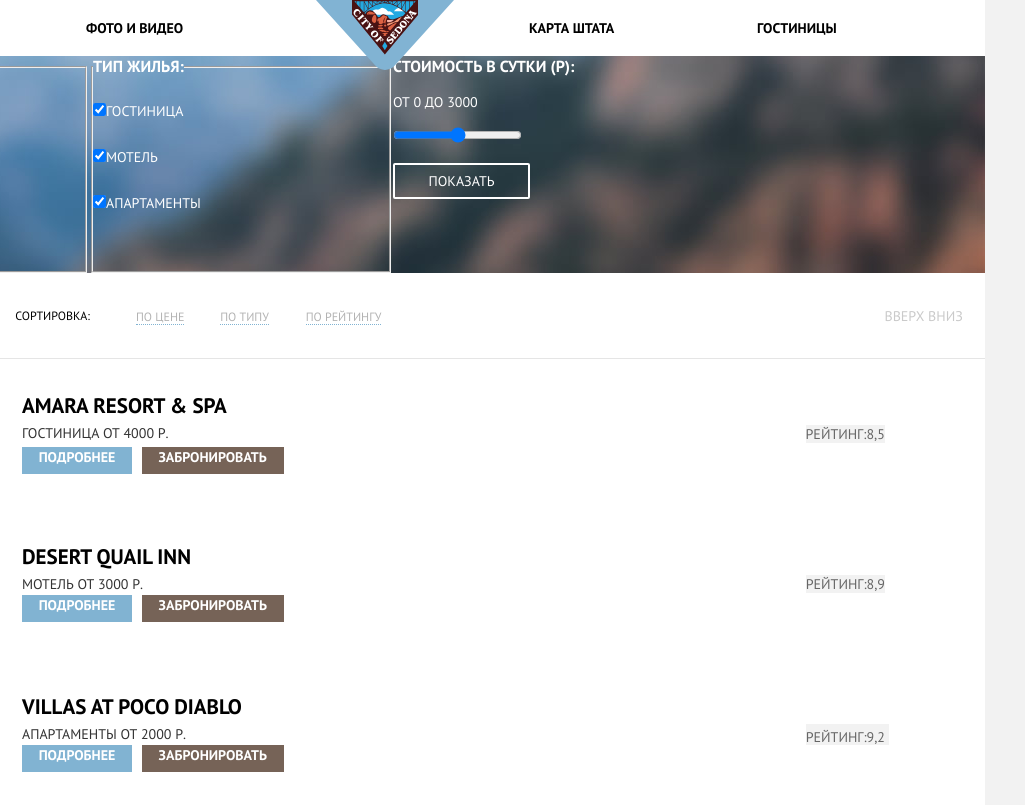
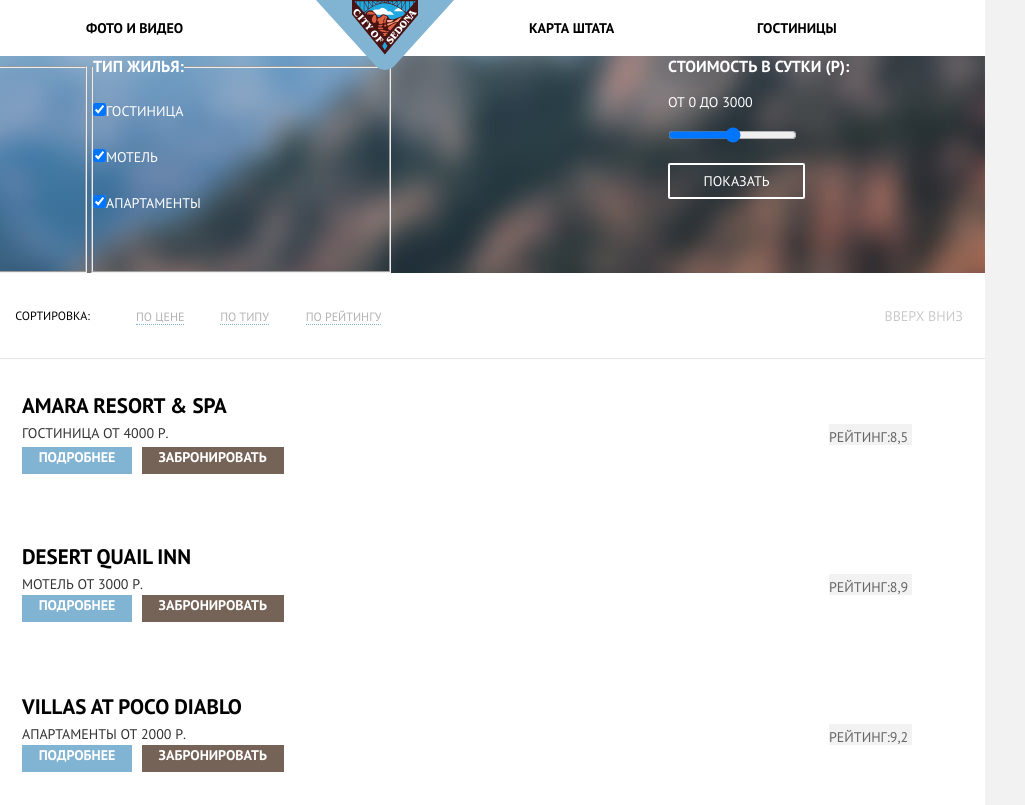
Before and after one commit to eseldev/1449359-sedona-28, a plain HTML site: page hotels.html in a window 1280 px wide. Shown: the top 805 px of the page, 255-1280 px from the left. Drawn offline with Linux system fonts and the light colour scheme.

Commit message:
Правки

```diff
--- a/css/style.css
+++ b/css/style.css
@@ -541,8 +541,9 @@ img {
 }
 
 .price-range-container {
-  min-width: 317px;
+  width: 317px;
   min-height: 217px;
+  margin-left: auto;
 }
 
 .checkbox-list {
@@ -682,16 +683,13 @@ label[for="price-range"] {
 
 .hotels-list-item {
   display: flex;
+  align-items: center;
   width: 1200px;
   min-height: 150px;
   padding-left: 73px;
   padding-right: 73px;
-
 }
 
-.hotels-list-item div {
-  align-self: center;
-}
 
 .hotels-list-item p {
   line-height: 21px;
@@ -702,7 +700,6 @@ label[for="price-range"] {
 .hotel-image {
   width: 135px;
   height: 90px;
-  align-self: center;
   margin-right: 29px;
 }
 
@@ -737,7 +734,7 @@ label[for="price-range"] {
   width: 142px;
   height: 27px;
   background-color: var(--basic-brown);
-  margin-right: 522px;
+  /* margin-right: 522px; */
 }
 
 .hotel-button.book:hover,
@@ -758,4 +755,5 @@ label[for="price-range"] {
   height: 21px;
   font-size: inherit;
   line-height: inherit;
+  margin-left: auto;
 }
--- a/hotels.html
+++ b/hotels.html
@@ -131,7 +131,7 @@
             <a class="hotel-button book" href="#">Забронировать</a>
           </p>
         </div>
-        <div><span class="rating">рейтинг:8,5</span></div>
+        <div class="rating"><span>рейтинг:8,5</span></div>
       </li>
       <li class="hotels-list-item">
         <a class="hotel-image"><img src="img/desert.jpg" width="135" height="90" alt="Фото мотеля Desert Quail Inn">
@@ -146,7 +146,7 @@
             <a class="hotel-button book" href="#">Забронировать</a>
           </p>
         </div>
-        <div><span class="rating">рейтинг:8,9</span></div>
+        <div class="rating"><span >рейтинг:8,9</span></div>
       </li>
       <li class="hotels-list-item">
         <a class="hotel-image"><img src="img/villas.jpg" width="135" height="90"
```
